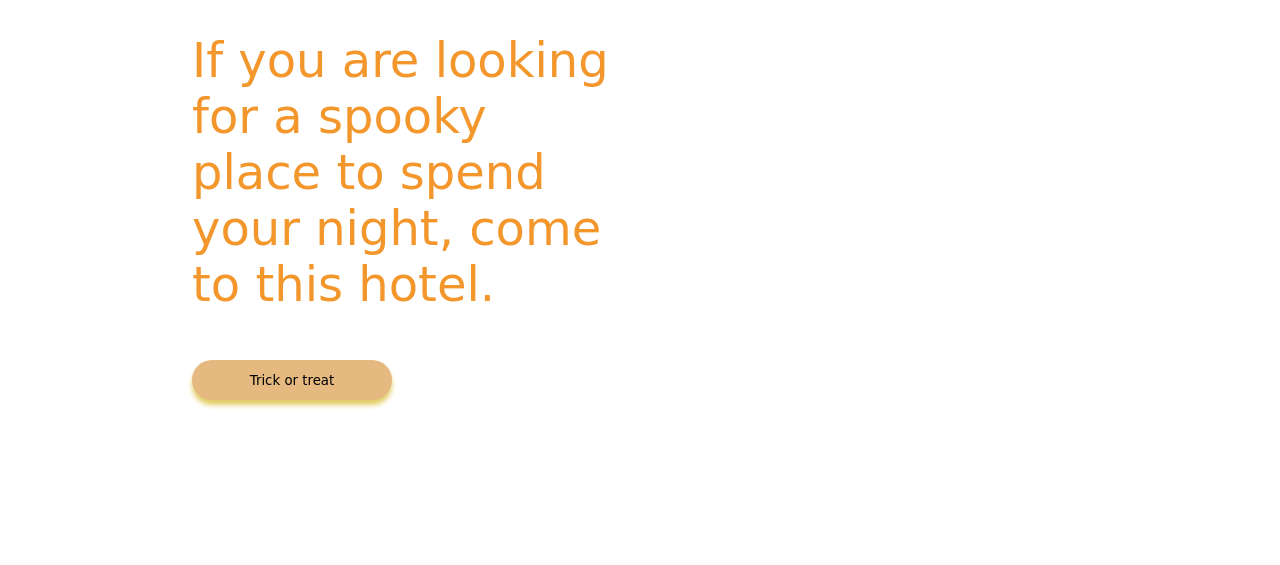
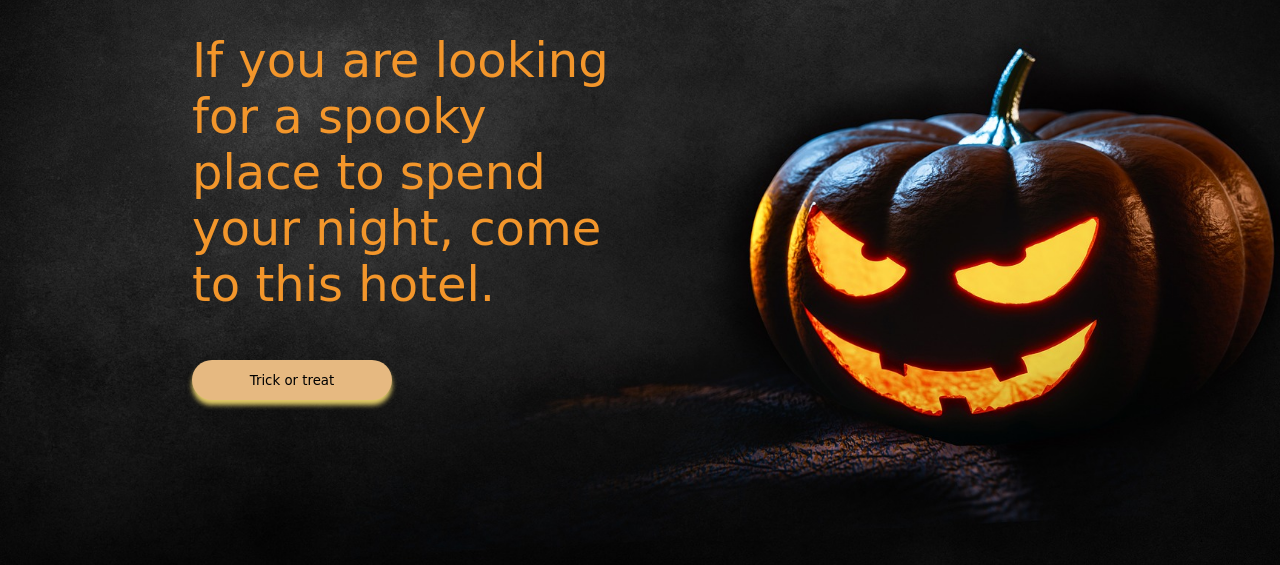
Before and after one commit to teobajenaru/Halloween, a plain HTML site: page index.html in a window 1280 px wide. Shown: the part 235-800 px from the top of the page. Drawn offline with Linux system fonts and the light colour scheme; the site is published under a folder, as on GitHub Pages, so addresses that start at the root find nothing; a web font is replaced by a local one.

Commit message:
bg bug solved

```diff
--- a/style.css
+++ b/style.css
@@ -4,7 +4,7 @@ body{
     font-family: 'Griffy', cursive;
 }
 .wrapper{
-    background-image: url("/halloween-1702677_1920.jpg");
+    background-image: url("halloween-1702677_1920.jpg");
     background-size: cover;
     background-position: center;
     background-repeat: no-repeat;
```
